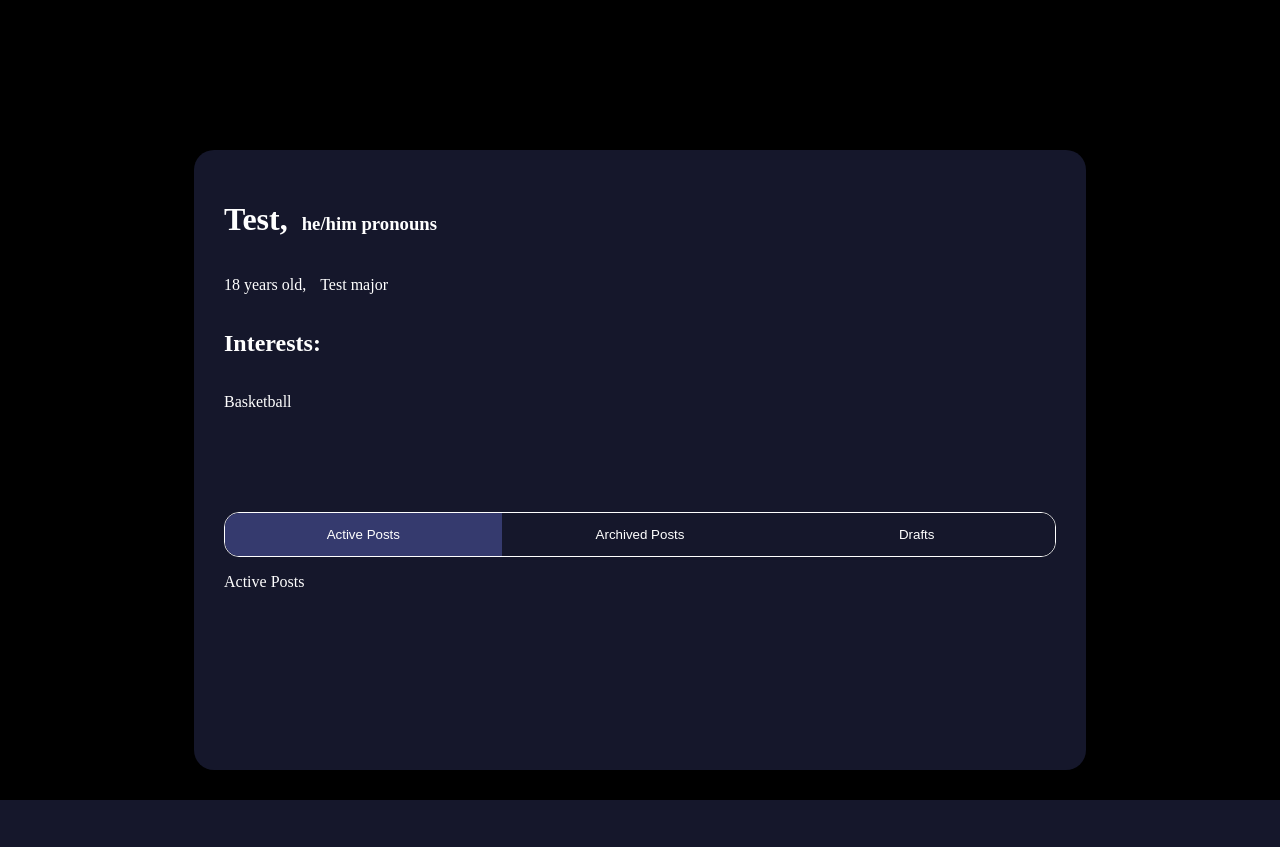
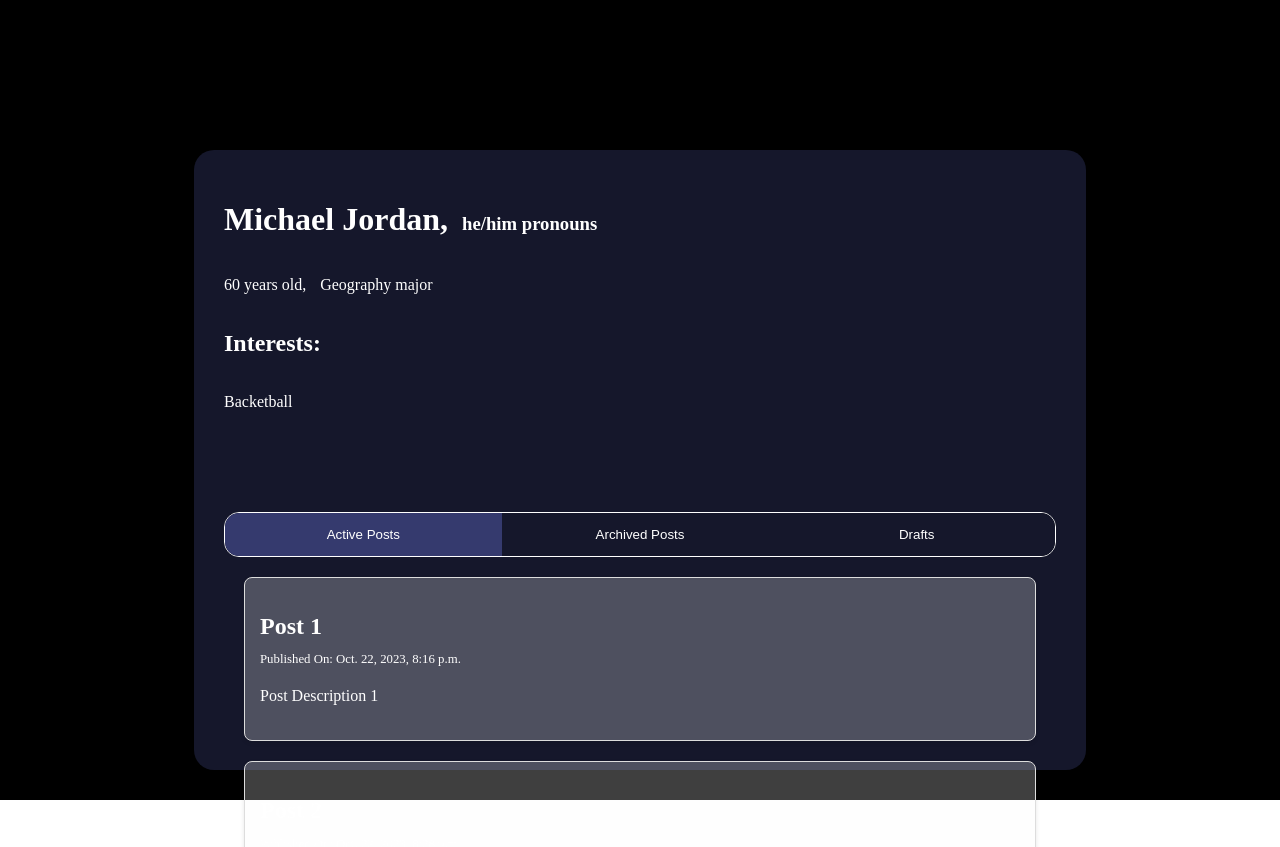
Before and after one commit to gcivil-nyu-org/INET-Monday-Fall2023-Team-2, a Django app: page /socialuser/profile/1/ in a window 1280 px wide. Before the commit the page ends 800 px from the top, so only its background shows below. Run offline with Django 4.2, Linux system fonts and the light colour scheme; data comes from the database, SQL or seed files in the repository.

Commit message:
Add ability to view active posts on the profile page (#77)

```diff
--- a/symbi/posts/models.py
+++ b/symbi/posts/models.py
@@ -2,6 +2,8 @@ from django.db import models
 from django.core.validators import MaxValueValidator, MinValueValidator
 from django.contrib.auth.models import User
 from django.urls import reverse
+
+from socialuser.models import SocialUser
 
 
 class ActivityTag(models.Model):
@@ -12,8 +14,8 @@ class ActivityTag(models.Model):
 
 
 class ActivityPost(models.Model):
-    # poster = models.ForeignKey(User, on_delete=models.CASCADE)
-    poster_id = models.CharField(max_length=20)
+    # TODO: Remove the default and use django user object once auth is implemented
+    social_user = models.ForeignKey(SocialUser, on_delete=models.CASCADE, default=1)
     timestamp = models.DateTimeField(auto_now_add=True)
     title = models.CharField(max_length=100)
     description = models.TextField()
--- a/symbi/socialuser/models.py
+++ b/symbi/socialuser/models.py
@@ -40,7 +40,7 @@ class SocialUser(models.Model):
     tags = models.ManyToManyField(InterestTag, related_name="tags")
 
     def __str__(self) -> str:
-        return self.title
+        return self.name
 
     def get_absolute_url(self):
         return reverse("socialuser:profile_view", args=(str(self.id)))
--- a/symbi/socialuser/static/socialuser/profile_details.css
+++ b/symbi/socialuser/static/socialuser/profile_details.css
@@ -84,3 +84,35 @@ body {
     opacity: 1;
   }
 }
+
+.post-container {
+  display: flex;
+  flex-direction: column;
+  gap: 20px;
+  padding: 20px;
+  max-height: 250px;
+  overflow-y: auto;
+}
+
+.post {
+  background-color: rgba(249, 249, 249, 0.25);
+  border: 1px solid #ddd;
+  border-radius: 8px;
+  padding: 15px;
+  box-shadow: 0 2px 4px rgba(0, 0, 0, 0.1);
+}
+
+.post-title {
+  font-size: 1.5em;
+  margin-bottom: 10px;
+}
+
+.post-date {
+  font-size: 0.8em;
+  color: #fff;
+  margin-bottom: 15px;
+}
+
+.post-content {
+  line-height: 1.6;
+}
--- a/symbi/socialuser/templates/socialuser/profile_details.html
+++ b/symbi/socialuser/templates/socialuser/profile_details.html
@@ -19,14 +19,25 @@
         <div class="tab">
             <button class="tablink"
                     onclick="openTab(event, 'active-posts')"
-                    id="default-open">Active Posts</button>
+                    id="default-open">Active Posts
+            </button>
             <button class="tablink" onclick="openTab(event, 'archived-posts')">Archived Posts</button>
             <button class="tablink" onclick="openTab(event, 'drafted-posts')">Drafts</button>
         </div>
         <!-- Tab Content -->
         <div id="active-posts" class="tabcontent">
-            <p>Active Posts</p>
             <!-- Inject Active Posts -->
+            <div class="post-container">
+                {% for post in profile.activitypost_set.all %}
+                    {% if post.status == 2 %}
+                        <div class="post">
+                            <h2 class="post-title">{{ post.title }}</h2>
+                            <p class="post-date">Published On: {{ post.timestamp }}</p>
+                            <p class="post-content">{{ post.description }}</p>
+                        </div>
+                    {% endif %}
+                {% endfor %}
+            </div>
         </div>
         <div id="archived-posts" class="tabcontent">
             <p>Archived Posts</p>
--- a/symbi/symbi/views.py
+++ b/symbi/symbi/views.py
@@ -1,5 +1,3 @@
-from django.http import HttpResponseRedirect
-from django.urls import reverse
 from django.views import generic
 
 from posts.models import ActivityPost
```
Also changed, not shown: symbi/socialuser/views.py (+2 -5 lines), symbi/db.sqlite3, symbi/posts/migrations/0002_alter_activitypost_poster_id.py (added), symbi/posts/migrations/0003_rename_poster_id_activitypost_social_user.py (added).
